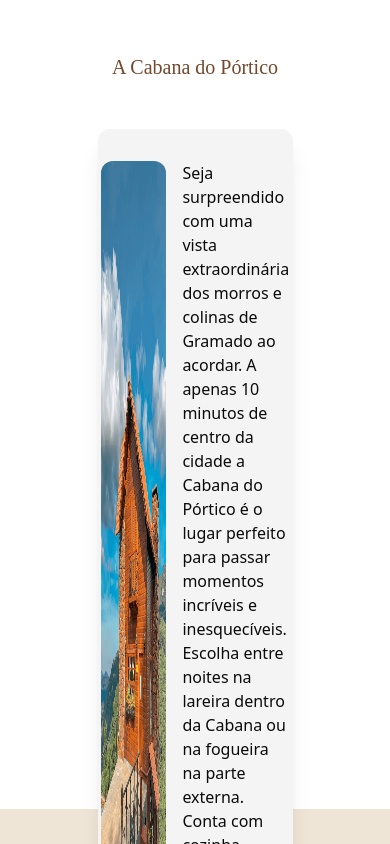
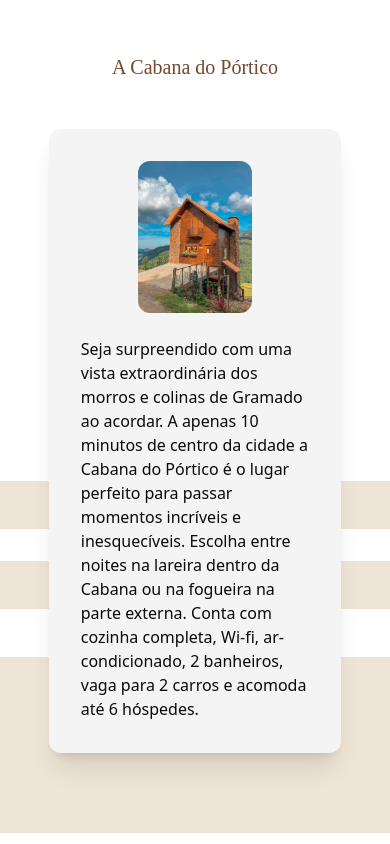
Before and after one commit to christianfonseca03/cabana_portico, a React (Vite) app: page / in a window 390 px wide. Shown: the part 900-1744 px from the top of the page. Built offline with nearby package versions, Linux system fonts and the light colour scheme; a web font is replaced by a local one.

Commit message:
fix: about mobile

```diff
--- a/src/components/About.tsx
+++ b/src/components/About.tsx
@@ -3,11 +3,14 @@ import cabana from "../assets/cabanaAbout.png";
 export function About() {
   return (
     <section className="flex flex-col items-center mt-24 relative ">
-      <h1 className="font-Italiana text-marromCabana-200 text-xl md:text-3xl xl:text-5xl mb-12" id="Sobre">
+      <h1
+        className="font-Italiana text-marromCabana-200 text-xl md:text-3xl xl:text-5xl mb-12"
+        id="Sobre"
+      >
         A Cabana do Pórtico
       </h1>
-      <div className="flex bg-brancoCabana-200 rounded-xl shadow-xl justify-center p-8 w-2/4 mx-auto">
-        <img src={cabana} className="w-1/2 rounded-xl mr-4" alt="" />
+      <div className="flex flex-col md:flex-row bg-brancoCabana-200 rounded-xl shadow-xl justify-center items-center p-8 w-3/4 md:w-2/4 mx-auto">
+        <img src={cabana} className="w-1/2 rounded-xl mb-6 md:mr-4" alt="" />
         <p>
           Seja surpreendido com uma vista extraordinária dos morros e colinas de
           Gramado ao acordar. A apenas 10 minutos de centro da cidade a Cabana
```
